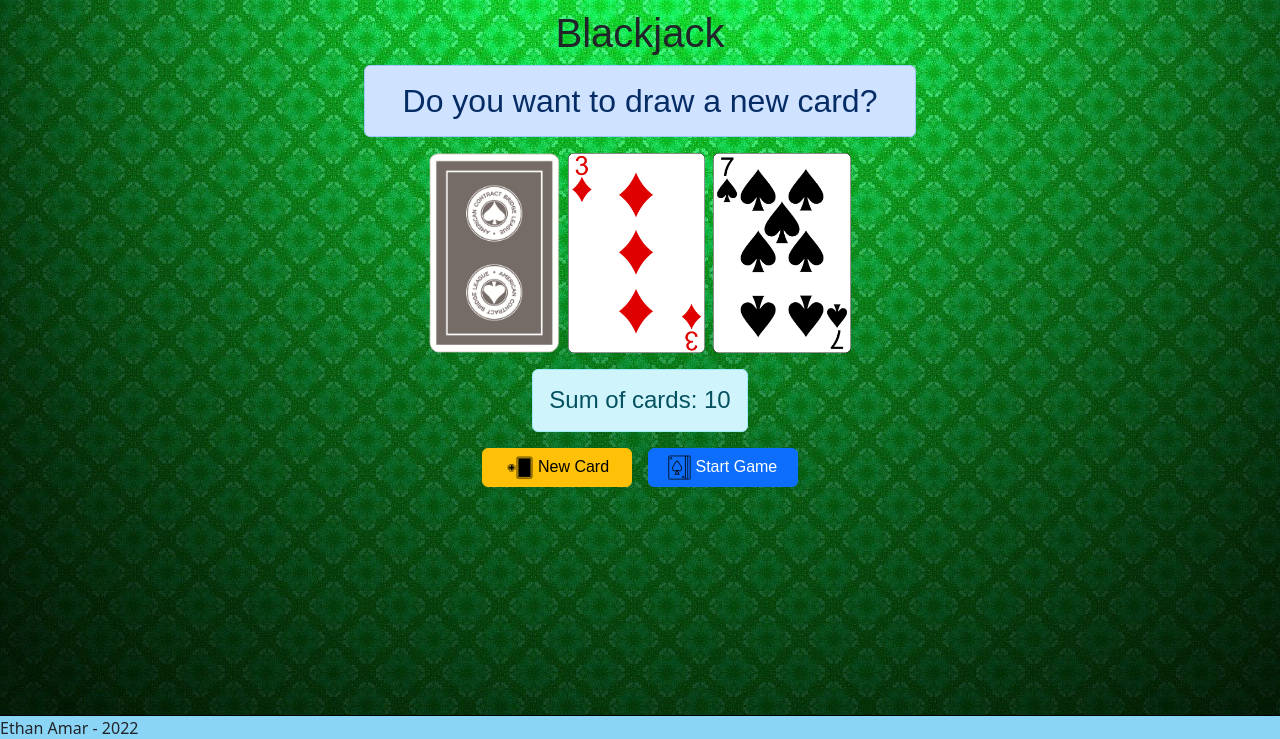
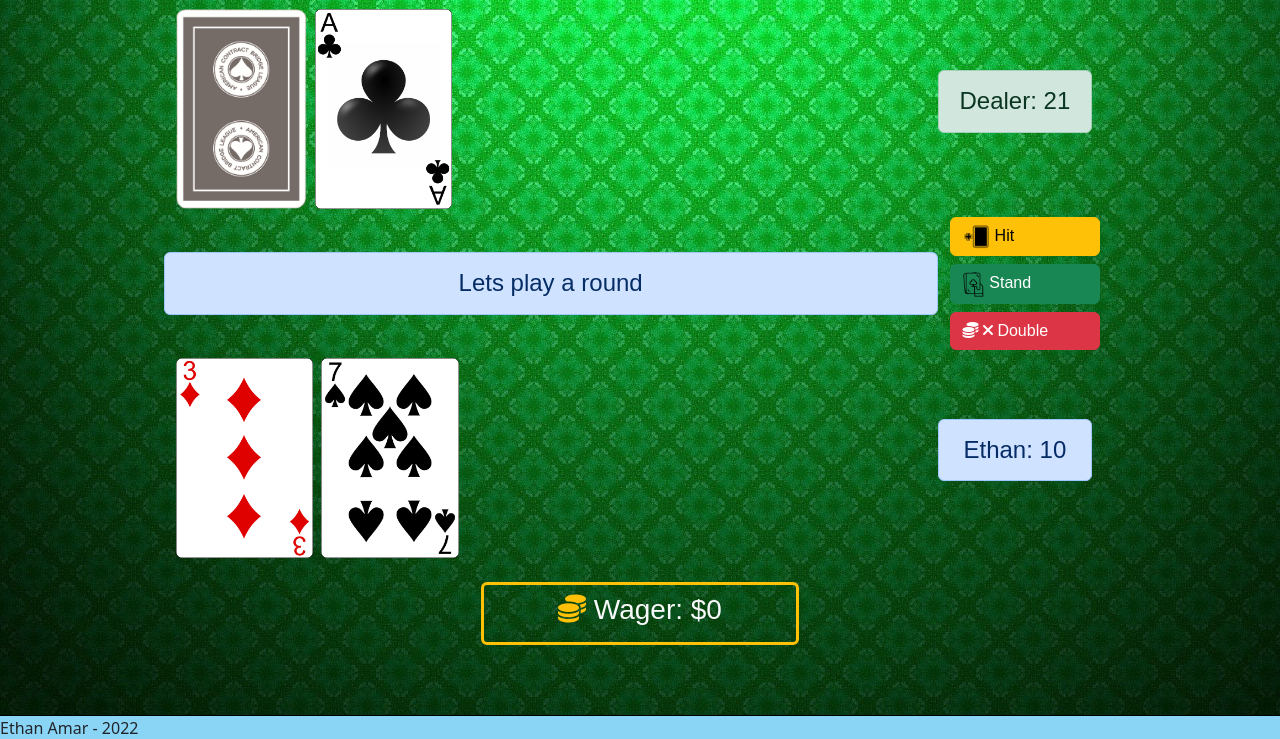
Before and after one commit to EthanA120/DIFinalProject, a Flask app: page /blackjack in a window 1280 px wide. Shown: the part 61-800 px from the top of the page. Run offline with Flask 2, Linux system fonts and the light colour scheme; a user stored in the database is signed in; data comes from the database, SQL or seed files in the repository; some libraries are stand-ins or nearby versions.

Commit message:
In progress...

```diff
--- a/app/blackjack/routes.py
+++ b/app/blackjack/routes.py
@@ -1,6 +1,6 @@
 from app.blackjack.models import Blackjack
 from flask_login import login_required, current_user
-from flask import Blueprint, request, render_template, make_response, redirect, url_for, session
+from flask import Blueprint, request, render_template, session
 
 
 blackjack = Blueprint('blackjack', __name__)
@@ -10,16 +10,37 @@ start = False
 @blackjack.route("/blackjack", methods=["GET", "POST"])
 @login_required
 def play_game():
+    deal = False
+    wager = 0
     global start
     global blj
 
     if 'start' in request.form or not start:
         start = True
+        deal = True
+        session['lock'] = False
         blj = Blackjack()
 
-    if 'card' in request.form and blj.game_alive():
-        blj.new_card()
+    if 'deal' in request.form:
+        deal = False
+        wager = request.form.get('deal')
 
-    hand = [x[1] for x in blj.hand]
+    if 'hit' in request.form and blj.p_game_alive[0]:
+        blj.p_sum, blj.p_game_alive = blj.new_card(blj.p_hand, blj.p_aces, blj.p_sum)
 
-    return render_template("games/blackjack.html", msg=blj.msg, hand=hand, hand_sum=blj.sum, back=blj.back)
+    if ('stand' in request.form or not blj.p_game_alive[0]) and not session['lock']:
+        blj.cover = blj.open_cards()
+        blj.dealing(wager)
+        session['lock'] = True
+
+    p_alive = blj.p_game_alive[0]
+    p_hand = [x[1] for x in blj.p_hand]
+    c_hand = [x[1] for x in blj.c_hand]
+    p_msg = blj.p_game_alive[2]
+    c_msg = blj.c_game_alive[2]
+
+    return render_template("games/blackjack.html",
+                           back=blj.back, msg=blj.msg, p_msg=p_msg, c_msg=c_msg, p_hand=p_hand,
+                           p_sum=blj.p_sum, c_hand=c_hand, c_sum=blj.c_sum, cover=blj.cover,
+                           p_alive=p_alive, deal=deal, wager=wager
+                           )
--- a/app/models.py
+++ b/app/models.py
@@ -22,8 +22,7 @@ class Score(db.Model):
     tic_tac_toe = db.Column(db.Integer, default=0)
     ctic_tac_toe = db.Column(db.Integer, default=0)
 
-    black_jack = db.Column(db.Integer, default=0)
-    cblack_jack = db.Column(db.Integer, default=0)
+    blackjack = db.Column(db.Integer, default=1000)
 
 
 class Game(db.Model):
--- a/app/static/blackjack.css
+++ b/app/static/blackjack.css
@@ -12,15 +12,12 @@ main {
     align-content: center;
 }
 
-h1 {
-    text-align: center;
-}
-
 form {
     width: 75%;
     display: flex;
     justify-content: center;
 }
+
 
 h4 {
     width: fit-content;
--- a/app/templates/games/blackjack.html
+++ b/app/templates/games/blackjack.html
@@ -6,23 +6,72 @@
 {% endblock %}
 
 {% block main %}
-    <h1>Blackjack</h1>
-    <form method="POST">
-        <div class="container w-75">
-            <h2 class="alert alert-{% if 'Blackjack' in msg %}success{% elif 'out' in msg %}danger {% else %}primary{% endif %}">{{ msg }}</h2>
-            <div class="d-flex justify-content-center">
-                <img class="me-2" src="{{ url_for('static', filename='../static/assets/images/cards/others/' + back + '_back.png') }}" alt="" height="200px">
-                {% for card in hand %}
-                    <img class="{% if not loop.last %} me-2 {% endif %}" src="{{ url_for('static', filename='../static/assets/images/cards/' + card + '.png') }}"
+    <div id="Game" class="w-75 row mb-3 {% if deal %}d-none{% endif %}">
+        <div id="Dealer" class="row w-100 mb-2 d-flex">
+            <div class="col-10 d-flex justify-content-start">
+                <img class="me-2 {% if not cover %}d-none{% endif %}"
+                     src="{{ url_for('static', filename='../static/assets/images/cards/others/' + back + '_back.png') }}"
+                     alt="" height="200px">
+                {% for card in c_hand %}
+                    <img class="{% if not loop.last %} me-2 {% endif %} {% if loop.index == 1 and cover %}d-none{% endif %}"
+                         src="{{ url_for('static', filename='../static/assets/images/cards/' + card + '.png') }}"
                          alt="{{ card }}" height="200px">
                 {% endfor %}
             </div>
+            <h4 class="col-2 justify-content-end align-self-center text-center alert alert-{% if 'Blackjack' in c_msg %}success{% elif 'out' in c_msg %}danger{% else %}primary{% endif %}">
+                Dealer: {{ c_sum }}</h4>
+        </div>
 
-            <h4 class="alert alert-info m-auto mt-3 mb-3 text-center">Sum of cards: {{ hand_sum }}</h4>
-            <div class="w-50 d-flex justify-content-evenly m-auto">
-                <button class="btn btn-warning" type="submit" name="card"><img src="{{ url_for('static', filename='../static/assets/images/new_card.png') }}" alt="" height="25pt"> New Card</button>
-                <button class="btn btn-primary" type="submit" name="start"><img src="{{ url_for('static', filename='../static/assets/images/start_game.png') }}" alt="" height="25pt"> Start Game</button>
+        <div id="Panel" class="row mb-2">
+            <h3 class="col-10 m-auto fs-4 text-center alert alert-{% if current_user.username in msg %}success{% elif 'Dealer' in msg %}danger{% elif 'Tie!' in msg %}warning{% else %}primary{% endif %}">{{ msg }}</h3>
+            <form method="post" class="col-2 d-flex flex-column">
+                <button class="btn btn-primary m-auto mb-2 text-start {% if p_alive %}d-none{% endif %}" type="submit"
+                        name="start"><img
+                        src="{{ url_for('static', filename='../static/assets/images/start_game.png') }}" alt=""
+                        height="25pt"> Start Game
+                </button>
+                <button class="btn btn-warning m-auto mb-2 text-start {% if not p_alive %}d-none{% endif %}"
+                        type="submit" name="hit"><img
+                        src="{{ url_for('static', filename='../static/assets/images/new_card.png') }}" alt=""
+                        height="25pt"> Hit
+                </button>
+                <button class="btn btn-success m-auto mb-2 text-start {% if not p_alive %}d-none{% endif %}" type="submit"
+                        name="stand"><img
+                        src="{{ url_for('static', filename='../static/assets/images/open_cards.png') }}" alt=""
+                        height="25pt"> Stand
+                </button>
+                <button class="btn btn-danger m-auto text-start {% if not p_alive %}d-none{% endif %}" type="submit"
+                        name="double"><i class="fa-solid fa-coins"></i> <i class="fa-solid fa-xmark"></i> Double
+                </button>
+            </form>
+        </div>
+
+        <div id="Player" class="row w-100 mb-2 d-flex">
+            <div class="col-10 d-flex justify-content-start">
+                {% for card in p_hand %}
+                    <img class="{% if not loop.last %} me-2 {% endif %}"
+                         src="{{ url_for('static', filename='../static/assets/images/cards/' + card + '.png') }}"
+                         alt="{{ card }}" height="200px">
+                {% endfor %}
             </div>
+            <h4 class="col-2 justify-content-end align-self-center text-center alert alert-{% if 'Blackjack' in p_msg %}success{% elif 'out' in p_msg %}danger{% else %}primary{% endif %}">{{ current_user.username }}: {{ p_sum }}</h4>
         </div>
+    </div>
+
+    <div class="m-auto w-25 p-2 border border-3 border-warning rounded">
+        <h3 class="text-center text-light"><i class="text-warning fa-solid fa-coins"></i> Wager: ${{ wager }}</h3>
+    </div>
+
+    <form method="post"
+          class="w-50 d-flex flex-column align-content-center p-3 border border-3 border-success rounded {% if not deal %}d-none{% endif %}">
+        <h1 class="text-center">Place a bet</h1>
+        <label class="fs-3 m-auto d-flex mb-2">
+            <input class="fs-3 m-auto" type="number" min="1" max="{{ current_user.score.blackjack }}" name="deal"
+                   placeholder="Wager" required> &nbsp;<h4 class="fs-3 m-auto"> /
+            ${{ current_user.score.blackjack }}</h4>
+        </label>
+        <button class="fs-3 btn btn-primary m-auto" type="submit"
+                name="deal"><i class="fa-solid fa-coins"></i> Deal
+        </button>
     </form>
 {% endblock %}
--- a/app/tic_tac_toe/models.py
+++ b/app/tic_tac_toe/models.py
@@ -35,7 +35,7 @@ class TicTacToe(TwoPlayerGame):
         self.board[int(move) - 1] = 0
 
     def lose(self, who=None):
-        """ Has the opponent three in line? """
+        # Has the opponent three in line?
         if who is None:
             who = self.opponent_index
         wins = [all([(self.board[c - 1] == who) for c in line]) for line in self.WIN_LINES]
```
Also changed, not shown: app/blackjack/models.py (+88 -34 lines), app/games.db, app/static/assets/images/open_cards.png (added).
